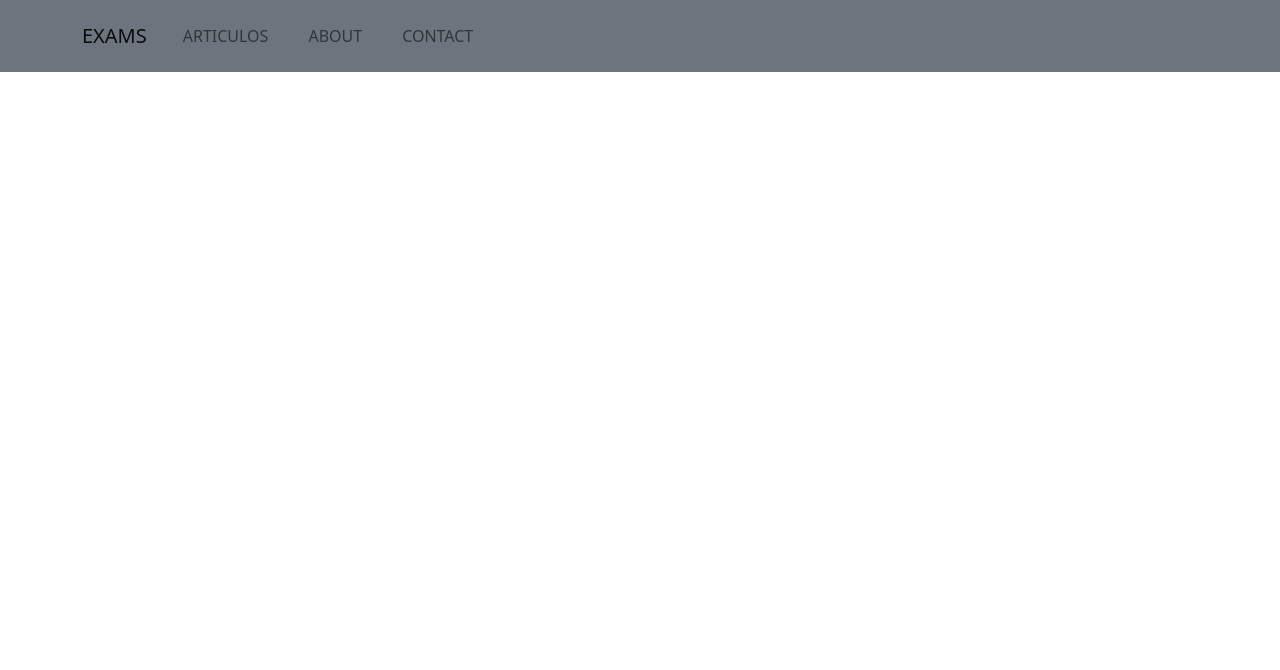
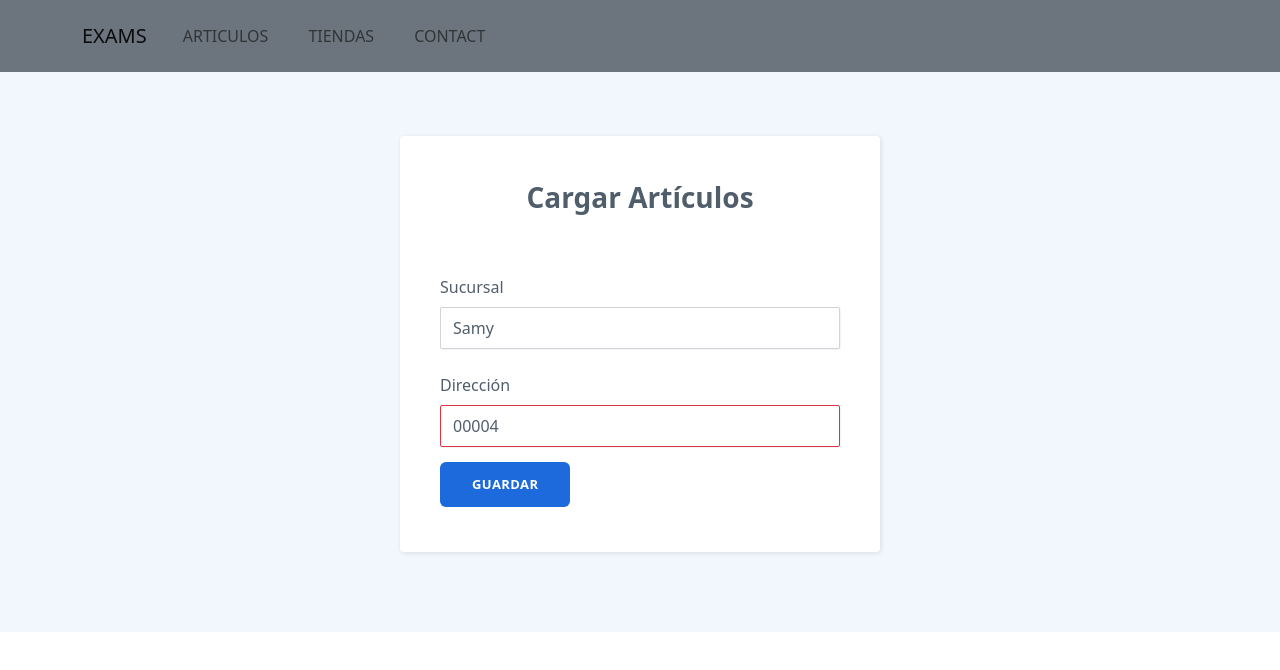
Before and after one commit to gilhdez79/FrontExam, an Angular app: page /tiendas in a window 1280 px wide. Before the commit this address led to /. Shown: the top 670 px of the page. Built offline with nearby package versions, Linux system fonts and the light colour scheme.

Commit message:
Adecuaciones

```diff
--- a/angular.json
+++ b/angular.json
@@ -27,8 +27,8 @@
               "src/assets"
             ],
             "styles": [
-              "src/styles.css",
-              "node_modules/ngx-toastr/toastr.css"
+              "src/styles.css"
+
             ],
             "scripts": []
           },
--- a/src/app/app-routing.module.ts
+++ b/src/app/app-routing.module.ts
@@ -1,9 +1,12 @@
 import { NgModule } from '@angular/core';
 import { RouterModule, Routes } from '@angular/router';
 import { ArticulosComponent } from './components/articulos/articulos.component';
+import { TiendasComponent } from './components/tiendas/tiendas.component';
 
 const routes: Routes = [
   {path:'articulos', component:ArticulosComponent},
+  {path:'tiendas', component:TiendasComponent},
+
 ];
 
 @NgModule({
--- a/src/app/app.component.html
+++ b/src/app/app.component.html
@@ -5,7 +5,7 @@
           <div class="collapse navbar-collapse" id="navbarResponsive">
               <ul class="nav navbar-nav ml-auto">
                   <li class="nav-item mx-0 mx-lg-1" role="presentation"><a class="nav-link py-3 px-0 px-lg-3 rounded js-scroll-trigger"  routerLink="/articulos">Articulos</a></li>
-                  <li class="nav-item mx-0 mx-lg-1" role="presentation"><a class="nav-link py-3 px-0 px-lg-3 rounded js-scroll-trigger" href="#about">About</a></li>
+                  <li class="nav-item mx-0 mx-lg-1" role="presentation"><a class="nav-link py-3 px-0 px-lg-3 rounded js-scroll-trigger" routerLink="/tiendas">Tiendas</a></li>
                   <li class="nav-item mx-0 mx-lg-1" role="presentation"><a class="nav-link py-3 px-0 px-lg-3 rounded js-scroll-trigger" href="#contact">Contact</a></li>
               </ul>
           </div>
--- a/src/app/app.module.ts
+++ b/src/app/app.module.ts
@@ -6,11 +6,13 @@ import { AppRoutingModule } from './app-routing.module';
 import { AppComponent } from './app.component';
 import { ArticulosComponent } from './components/articulos/articulos.component';
 import { HttpClientModule } from '@angular/common/http';
+import { TiendasComponent } from './components/tiendas/tiendas.component';
 
 @NgModule({
   declarations: [
     AppComponent,
-    ArticulosComponent
+    ArticulosComponent,
+    TiendasComponent
   ],
   imports: [
     FormsModule,
--- a/src/app/components/articulos/articulos.component.ts
+++ b/src/app/components/articulos/articulos.component.ts
@@ -60,7 +60,5 @@ export class ArticulosComponent implements OnInit {
       )
      console.log('Guardado.....');
     }
-
-
   }
 }
--- /dev/null
+++ b/src/app/components/tiendas/tiendas.component.css
@@ -0,0 +1,93 @@
+.contact-clean {
+  background: #f1f7fc;
+  padding: 80px 0;
+}
+
+@media (max-width:767px) {
+  .contact-clean {
+    padding: 20px 0;
+  }
+}
+
+form {
+}
+
+.contact-clean form {
+  max-width: 480px;
+  width: 90%;
+  margin: 0 auto;
+  background-color: #ffffff;
+  padding: 40px;
+  border-radius: 4px;
+  color: #505e6c;
+  box-shadow: 1px 1px 5px rgba(0,0,0,0.1);
+}
+
+@media (max-width:767px) {
+  .contact-clean form {
+    padding: 30px;
+  }
+}
+
+.contact-clean h2 {
+  margin-top: 5px;
+  font-weight: bold;
+  font-size: 28px;
+  margin-bottom: 36px;
+  color: inherit;
+}
+
+.contact-clean .form-group:last-child {
+  margin-bottom: 5px;
+}
+
+.contact-clean form .form-control {
+  background: #fff;
+  border-radius: 2px;
+  box-shadow: 1px 1px 1px rgba(0,0,0,0.05);
+  outline: none;
+  color: inherit;
+  padding-left: 12px;
+  height: 42px;
+
+}
+
+.contact-clean form .form-control:focus {
+  border: 1px solid #b2b2b2;
+}
+
+.contact-clean form textarea.form-control {
+  min-height: 100px;
+  max-height: 260px;
+  padding-top: 10px;
+  resize: vertical;
+}
+
+.contact-clean form .btn {
+  padding: 16px 32px;
+  border: none;
+  background: none;
+  box-shadow: none;
+  text-shadow: none;
+  opacity: 0.9;
+  text-transform: uppercase;
+  font-weight: bold;
+  font-size: 13px;
+  letter-spacing: 0.4px;
+  line-height: 1;
+  outline: none !important;
+}
+
+.contact-clean form .btn:hover {
+  opacity: 1;
+}
+
+.contact-clean form .btn:active {
+  transform: translateY(1px);
+}
+
+.contact-clean form .btn-primary {
+  background-color: #055ada !important;
+  margin-top: 15px;
+  color: #fff;
+}
--- /dev/null
+++ b/src/app/components/tiendas/tiendas.component.html
@@ -0,0 +1,20 @@
+<div class="contact-clean">
+  <form (submit)="guardar()"  [formGroup]="tiendafrm">
+      <h2 class="text-center">Cargar Artículos</h2>
+      <div class="form-group">
+        <label for="Sucursal" class="form-label mt-4">Sucursal</label>
+        <input class="form-control" type="text" name="Sucursal" formControlName="Sucursal"  placeholder="Sucursal"/>
+      </div>
+      <div class="form-group">
+        <label for="Direccion" class="form-label mt-4">Dirección</label>
+
+        <input class="form-control is-invalid" type="text" name="Direccion" formControlName="Direccion"  placeholder="Direccion"/>
+
+      </div>
+
+      <div class="form-group">
+          <button class="btn btn-primary" type="submit">Guardar
+          </button>
+      </div>
+  </form>
+</div>
--- /dev/null
+++ b/src/app/components/tiendas/tiendas.component.ts
@@ -0,0 +1,51 @@
+import { Component, OnInit } from '@angular/core';
+import { FormGroup, FormControl, FormBuilder, Validators } from '@angular/forms';
+import { Tienda } from 'src/app/models/Tienda';
+import { ServDatosService } from 'src/app/servicios/serv-datos.service';
+@Component({
+  selector: 'app-tiendas',
+  templateUrl: './tiendas.component.html',
+  styleUrls: ['./tiendas.component.css']
+})
+export class TiendasComponent implements OnInit {
+  tiendafrm:any;
+  tiendaItem :  any  ={
+    id:0,
+    Sucursak: "",
+    Direccion:"",
+  }
+  constructor(private fb: FormBuilder, private dataService: ServDatosService) { }
+
+  ngOnInit(): void {
+    this.tiendafrm = this.fb.group({
+
+      Sucursal:['Samy',Validators.required],
+      Direccion: ['00004',Validators.required],
+    });
+  }
+
+  guardar(){
+    debugger;
+    console.log(this.tiendafrm);
+    console.log('Saved: ',  this.tiendafrm.value );
+
+    this.tiendafrm.id = -1;
+    this.tiendafrm.CodigoCn = this.tiendafrm.value.CodigoCn;
+    this.tiendafrm.Descripcion = this.tiendafrm.value.Descripcion;
+
+    if (this.tiendafrm.valid) {
+      this.dataService.postTienda(this.tiendafrm.value).subscribe(
+        result => {
+
+          console.log('success', result);
+          console.log('Guardado.....');
+
+      },
+        error=> console.log('error: ', error)
+
+      )
+
+    }
+  }
+
+}
--- a/src/app/core/appsettins.ts
+++ b/src/app/core/appsettins.ts
@@ -1,5 +1,5 @@
 export  const  apiSettings={
-  "URLAPI":   'https://localhost:44300/api/',
+  "URLAPI":   'http://localhost:8004/api/',
   "CTRARTICULO": 'articulo',
   "CTRTIENDA": 'tienda',
 
--- /dev/null
+++ b/src/app/models/Tienda.ts
@@ -0,0 +1,5 @@
+export class Tienda{
+  id:number =0;
+  Sucursal: string = '';
+  Direccion:string= '';
+}
--- a/src/app/servicios/serv-datos.service.ts
+++ b/src/app/servicios/serv-datos.service.ts
@@ -3,6 +3,7 @@ import { Observable, of } from 'rxjs';
 import {HttpClient, HttpHeaders, HttpParams} from '@angular/common/http';
 import { Articulo } from '../models/Articulo';
 import { apiSettings } from '../core/appsettins';
+import { Tienda } from '../models/Tienda';
 
 
 @Injectable({
@@ -22,9 +23,6 @@ export class ServDatosService {
                               'Access-Control-Allow-Methods': 'POST'
       })
     };
-
-
-
 
     return this.http.post(apiSettings.URLAPI + apiSettings.CTRARTICULO, JSON.stringify(articulo), httpOptions);
   }
@@ -66,4 +64,17 @@ export class ServDatosService {
 
     return this.http.delete(apiSettings.URLAPI + apiSettings.CTRARTICULO);
   }
+
+
+  postTienda(tienda: Tienda ): Observable<any>{
+    let httpOptions : any    = {
+      headers: new HttpHeaders({
+        'Content-Type': 'application/json',
+                              'Access-Control-Allow-Origin': '*',
+                              'Access-Control-Allow-Methods': 'POST'
+      })
+    };
+
+    return this.http.post(apiSettings.URLAPI + apiSettings.CTRTIENDA, tienda, httpOptions);
+  }
 }
```
Also changed, not shown: 1 other file (tests, documents, lock files or other folders).
